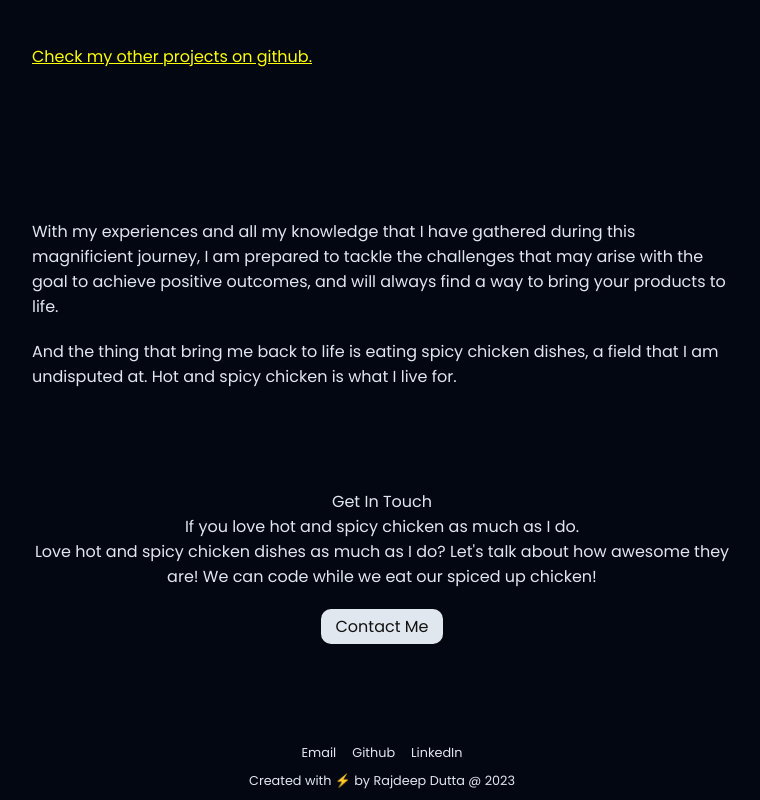
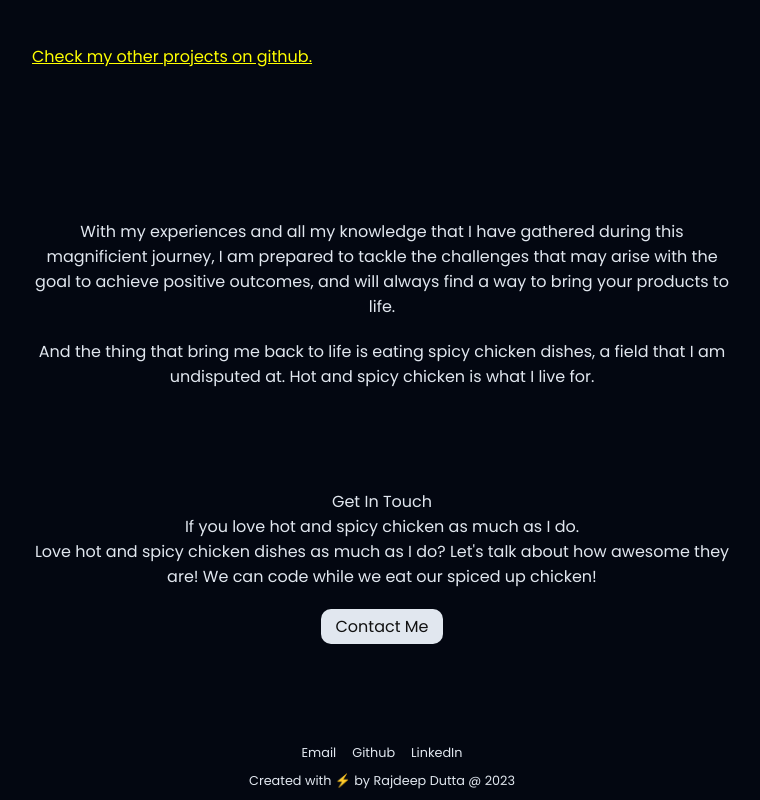
Before and after one commit to rajdeepX/portfolio, a React (Vite) app: page / in a window 1280 px wide. Shown: the part 4408-5208 px from the top of the page, without its empty margins (258-1018 px from the left). Built offline with nearby package versions, Linux system fonts and the light colour scheme.

Commit message:
Text align

```diff
--- a/src/App.css
+++ b/src/App.css
@@ -300,6 +300,9 @@ h3 {
 .commit p:last-child {
   margin-top: 20px;
 }
+.commit {
+  text-align: center;
+}
 
 /* footer */
 
```
